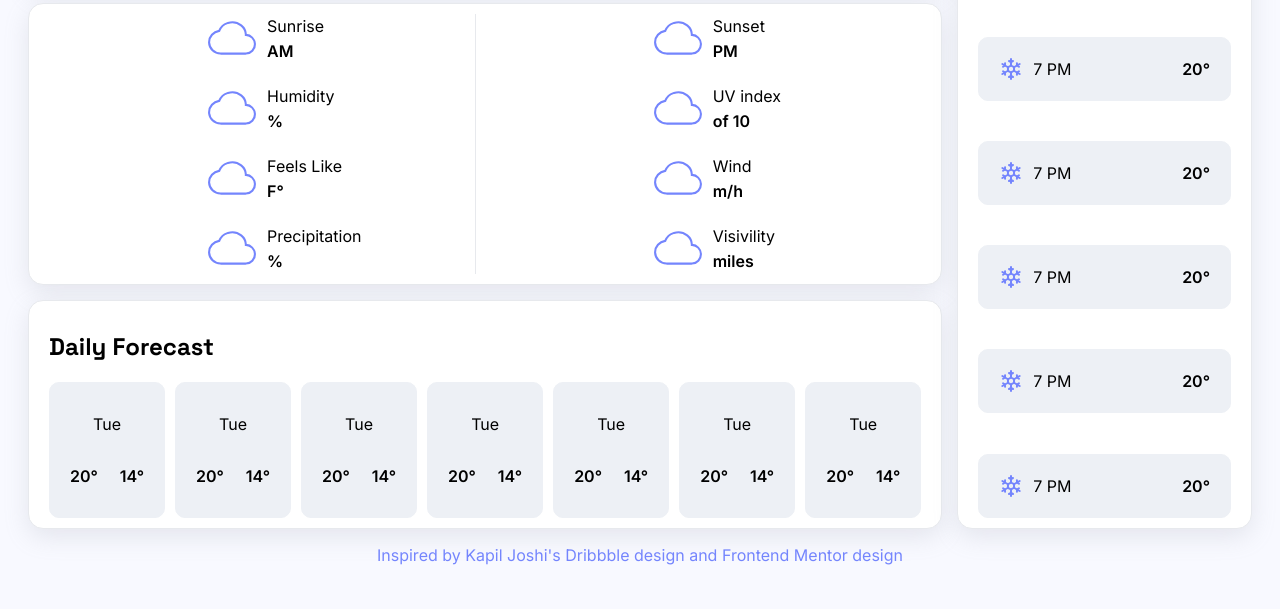
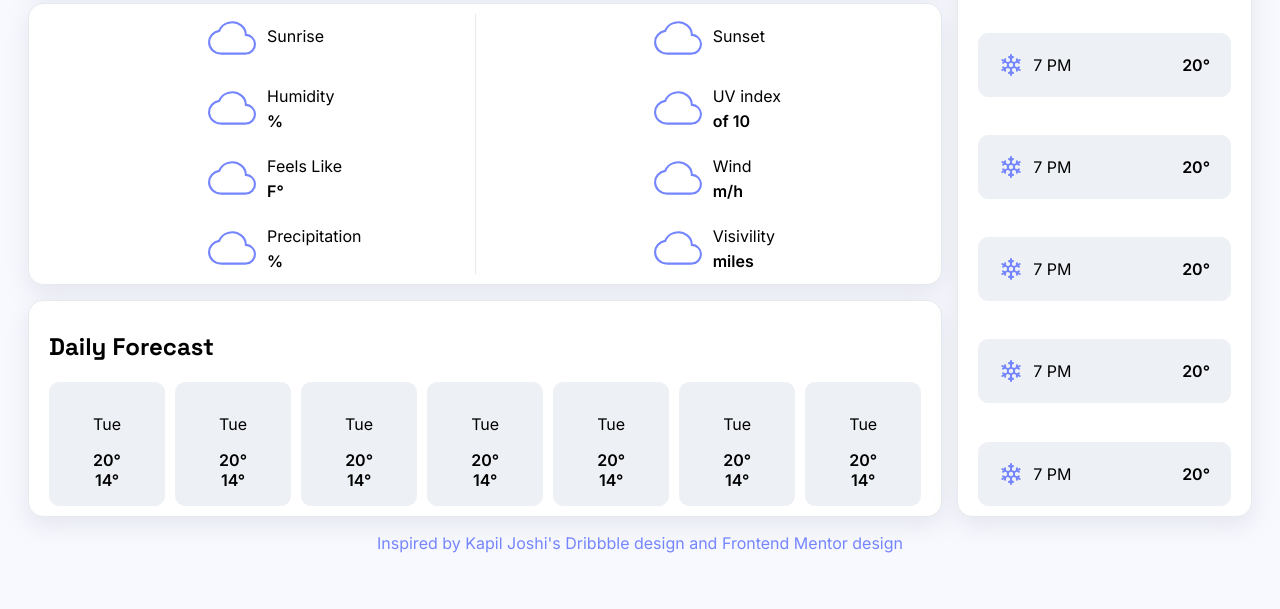
Before and after one commit to DynamesLuis/Weather-App-TOP, a website built with webpack: page src/template.html in a window 1280 px wide. Shown: the part 395-1004 px from the top of the page. Built offline with nearby package versions, Linux system fonts and the light colour scheme; no server answers.

Commit message:
fix(ui): correct labels and minor styling issues

```diff
--- a/src/styles/styles.css
+++ b/src/styles/styles.css
@@ -246,6 +246,16 @@ form {
   justify-content: space-between;
 }
 
+@media (max-width: 1400px) {
+  .daily-card > div:last-child {
+    flex-direction: column;
+  }
+
+  .daily-card > div:last-child p {
+    margin: 0;
+  }
+}
+
 .card-title {
   font-weight: 400;
 }
--- a/src/template.html
+++ b/src/template.html
@@ -84,7 +84,7 @@
           </div>
           <div class="info-p-container">
             <p class="title-p">Sunrise</p>
-            <p class="info-p"><span data-property="sunrise"></span> AM</p>
+            <p class="info-p"><span data-property="sunrise"></span></p>
           </div>
         </div>
         <div class="info-container">
@@ -105,7 +105,7 @@
           </div>
           <div class="info-p-container">
             <p class="title-p">Sunset</p>
-            <p class="info-p"><span data-property="sunset"></span> PM</p>
+            <p class="info-p"><span data-property="sunset"></span></p>
           </div>
         </div>
         <div class="info-container">
```
